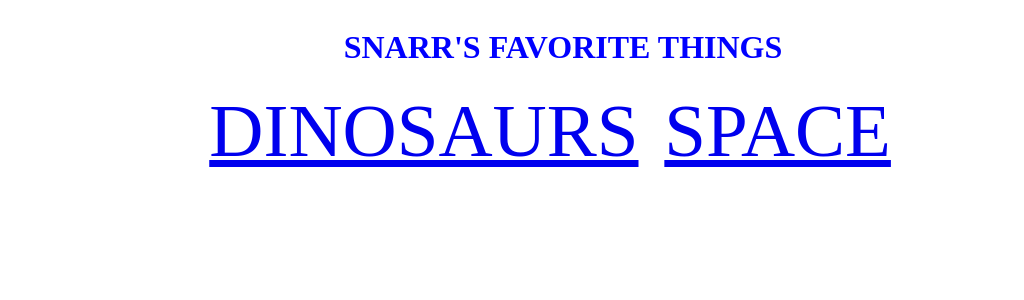
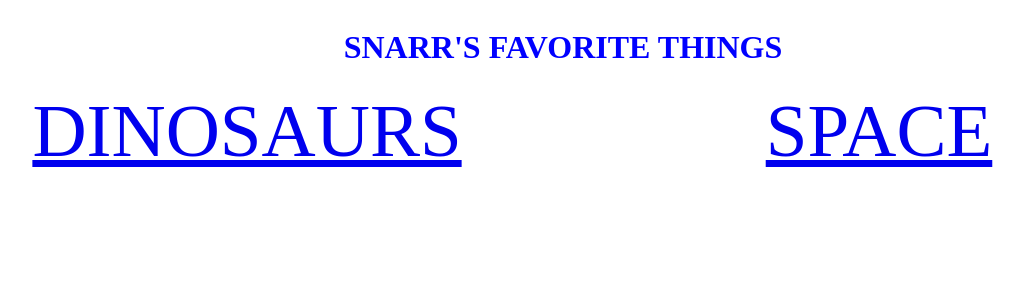
Before and after one commit to masnarr/masnarr.github.io, a PHP site: page / in a window 1280 px wide. Shown: the top 300 px of the page, without its empty margins (77-1101 px from the left). Run offline with PHP 8.4, Linux system fonts and the light colour scheme.

Commit message:
dino space

```diff
--- a/main.css
+++ b/main.css
@@ -19,7 +19,7 @@ h1{
     grid-template-rows: auto;
     grid-template-areas:
     "header header header header"
-    ". dino space ."
+    "dino dino space space"
     "footer . . .";
 }
 
```
